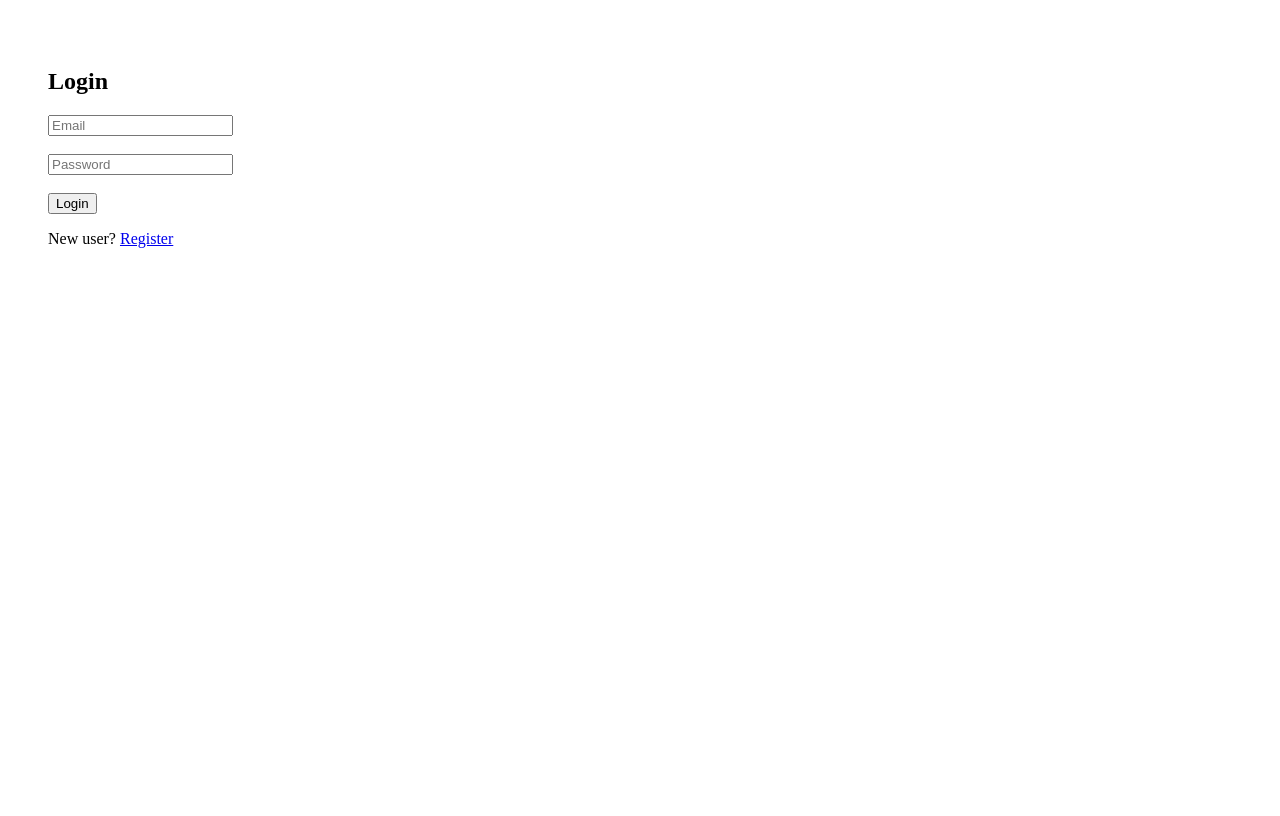
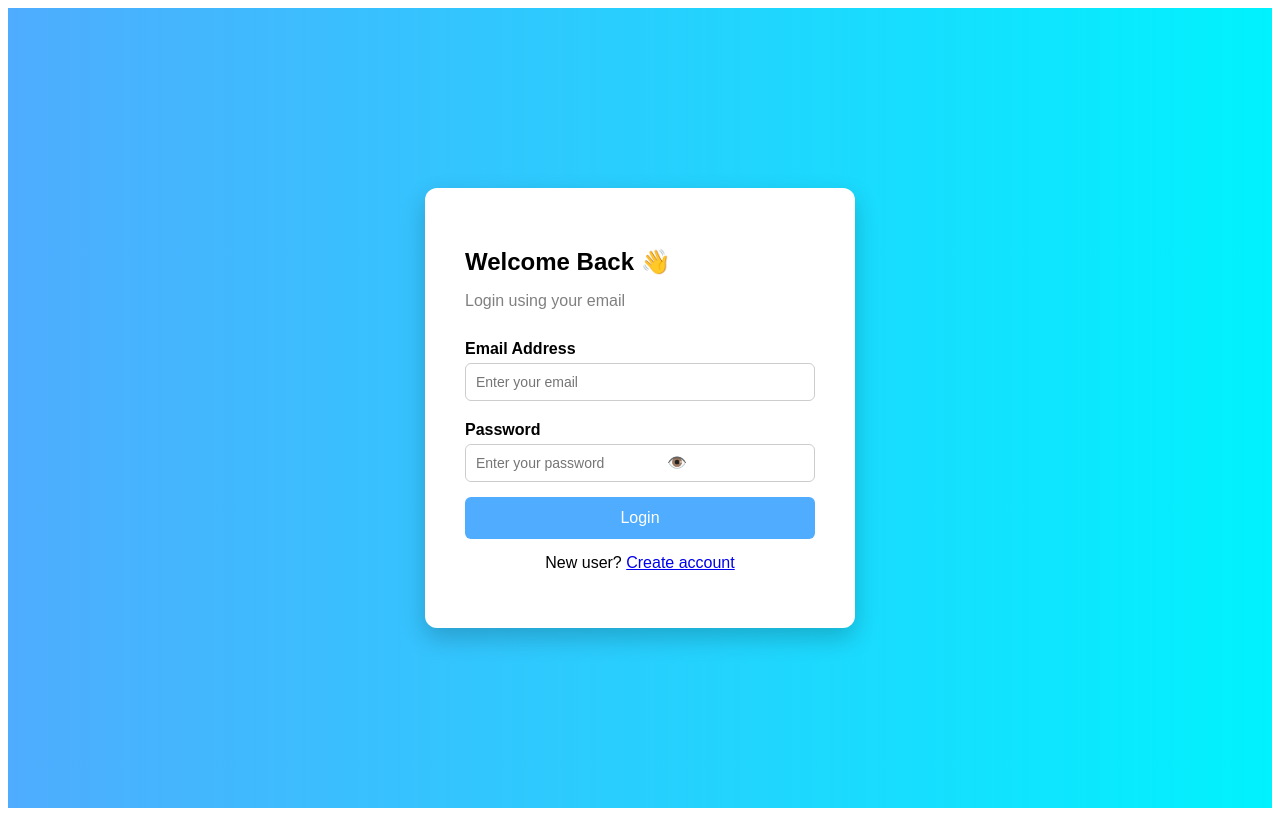
Before and after one commit to priya-nb695/devtrack-frontend, a React (Vite) app: page / in a window 1280 px wide. Built offline with nearby package versions, Linux system fonts and the light colour scheme.

Commit message:
modifed login

```diff
--- a/package.json
+++ b/package.json
@@ -10,6 +10,7 @@
     "preview": "vite preview"
   },
   "dependencies": {
+    "axios": "^1.14.0",
     "react": "^19.2.4",
     "react-dom": "^19.2.4",
     "react-router-dom": "^7.13.2"
--- a/src/pages/Login.jsx
+++ b/src/pages/Login.jsx
@@ -5,49 +5,145 @@ import { loginUser } from "../api/auth";
 function Login() {
   const [email, setEmail] = useState("");
   const [password, setPassword] = useState("");
+  const [showPassword, setShowPassword] = useState(false);
+  const [errorMsg, setErrorMsg] = useState("");
+
   const navigate = useNavigate();
 
   const handleSubmit = async (e) => {
     e.preventDefault();
+    setErrorMsg("");
+
     try {
       const { data } = await loginUser({ email, password });
-
-      // save token in localStorage
       localStorage.setItem("token", data.token);
-
       navigate("/dashboard");
     } catch (error) {
-      alert(error.response.data.message);
+      setErrorMsg(error.response?.data?.message || "Login failed");
     }
   };
 
   return (
-    <div style={{ padding: "40px" }}>
-      <h2>Login</h2>
+    <div style={styles.page}>
+      <div style={styles.card}>
+        <h2 style={styles.title}>Welcome Back 👋</h2>
+        <p style={styles.subtitle}>Login using your email</p>
 
-      <form onSubmit={handleSubmit}>
+        {errorMsg && <div style={styles.error}>{errorMsg}</div>}
+
+        <form onSubmit={handleSubmit} style={styles.form}>
+          <label style={styles.label}>Email Address</label>
           <input
             type="email"
-          placeholder="Email"
+            placeholder="Enter your email"
+            style={styles.input}
             value={email}
             onChange={(e) => setEmail(e.target.value)}
-        /><br /><br />
+            required
+          />
 
+          <label style={styles.label}>Password</label>
+          <div style={styles.passwordBox}>
             <input
-          type="password"
-          placeholder="Password"
+              type={showPassword ? "text" : "password"}
+              placeholder="Enter your password"
+              style={{ ...styles.input, border: "none", margin: 0 }}
               value={password}
               onChange={(e) => setPassword(e.target.value)}
-        /><br /><br />
+              required
+            />
+            <span
+              style={styles.eye}
+              onClick={() => setShowPassword(!showPassword)}
+            >
+              {showPassword ? "🙈" : "👁️"}
+            </span>
+          </div>
 
-        <button type="submit">Login</button>
+          <button type="submit" style={styles.button}>
+            Login
+          </button>
         </form>
 
-      <p>
-        New user? <Link to="/register">Register</Link>
+        <p style={styles.footer}>
+          New user? <Link to="/register">Create account</Link>
         </p>
+      </div>
     </div>
   );
 }
 
 export default Login;
+
+const styles = {
+  page: {
+    height: "100vh",
+    display: "flex",
+    justifyContent: "center",
+    alignItems: "center",
+    background: "linear-gradient(to right, #4facfe, #00f2fe)",
+    fontFamily: "Arial"
+  },
+  card: {
+    background: "#fff",
+    padding: "40px",
+    borderRadius: "12px",
+    width: "350px",
+    boxShadow: "0 10px 25px rgba(0,0,0,0.2)"
+  },
+  title: {
+    marginBottom: "5px"
+  },
+  subtitle: {
+    marginBottom: "20px",
+    color: "gray"
+  },
+  form: {
+    display: "flex",
+    flexDirection: "column"
+  },
+  label: {
+    marginTop: "10px",
+    marginBottom: "5px",
+    fontWeight: "bold"
+  },
+  input: {
+    padding: "10px",
+    borderRadius: "6px",
+    border: "1px solid #ccc",
+    marginBottom: "10px",
+    fontSize: "14px"
+  },
+  passwordBox: {
+    display: "flex",
+    alignItems: "center",
+    border: "1px solid #ccc",
+    borderRadius: "6px",
+    paddingRight: "10px"
+  },
+  eye: {
+    cursor: "pointer"
+  },
+  button: {
+    marginTop: "15px",
+    padding: "12px",
+    background: "#4facfe",
+    border: "none",
+    color: "white",
+    fontSize: "16px",
+    borderRadius: "6px",
+    cursor: "pointer"
+  },
+  footer: {
+    marginTop: "15px",
+    textAlign: "center"
+  },
+  error: {
+    background: "#ffe6e6",
+    color: "#cc0000",
+    padding: "10px",
+    borderRadius: "6px",
+    marginBottom: "10px",
+    textAlign: "center"
+  }
+};
```
Also changed, not shown: 1 other file (tests, documents, lock files or other folders). Lines whose indentation alone changed are shown as unchanged.
